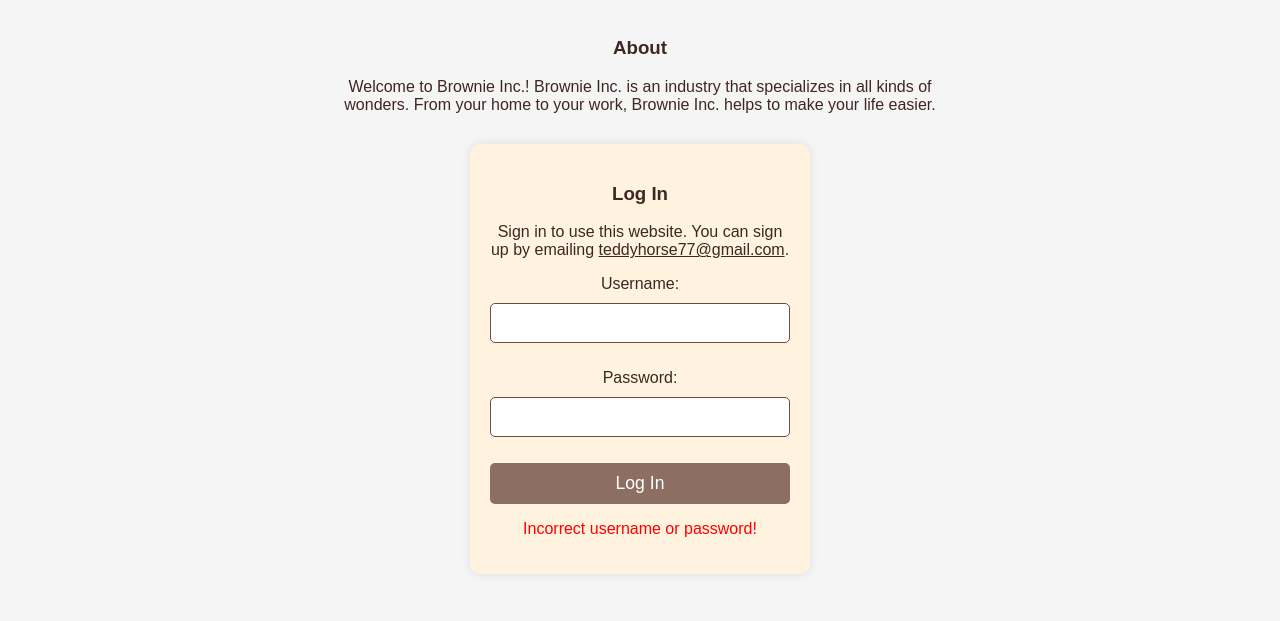
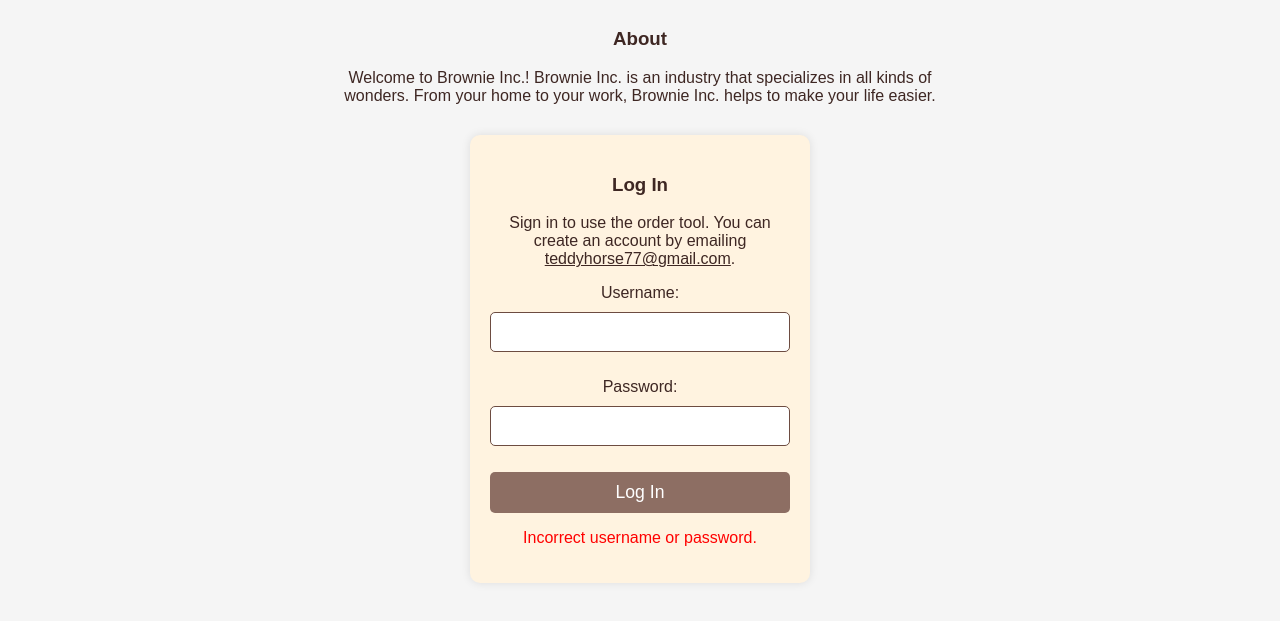
Before and after one commit to Pighij/brownie, a plain HTML site: page index.html in a window 1280 px wide. Both pictures are taken after a click on the button "Log In". Shown: the part 131-752 px from the top of the page. Drawn offline with Linux system fonts and the light colour scheme.

Commit message:
Update index.html

```diff
--- a/index.html
+++ b/index.html
@@ -21,7 +21,7 @@
     <!-- Login Box Section -->
     <div id="login-box" class="login-box">
       <h3>Log In</h3>
-      <p>Sign in to use this website. You can sign up by emailing <u>teddyhorse77@gmail.com</u>.</p>
+      <p>Sign in to use the order tool. You can create an account by emailing <u>teddyhorse77@gmail.com</u>.</p>
       <p>Username: <input id="username" type="text" /></p>
       <p>Password: <input id="password" type="password" /></p>
       <button onclick="checkLogin()">Log In</button>
@@ -31,7 +31,7 @@
 
     <!-- Order Form (Hidden Initially) -->
     <div id="order-form" class="order-form" style="display: none;">
-      <h3>What to Buy</h3>
+      <h3>Order from Brownie Inc.</h3>
       <p>Enter the product and quantity you would like to order:</p>
 
       <form action="https://formspree.io/f/xjkypndq" method="POST">
@@ -61,7 +61,7 @@
         document.getElementById("order-form").style.display = "block";
       } else {
         // Show an error message if the login details are incorrect
-        document.getElementById("error-message").innerHTML = "<p style='color:red;'>Incorrect username or password!</p>";
+        document.getElementById("error-message").innerHTML = "<p style='color:red;'>Incorrect username or password.</p>";
       }
     }
   </script>
```
